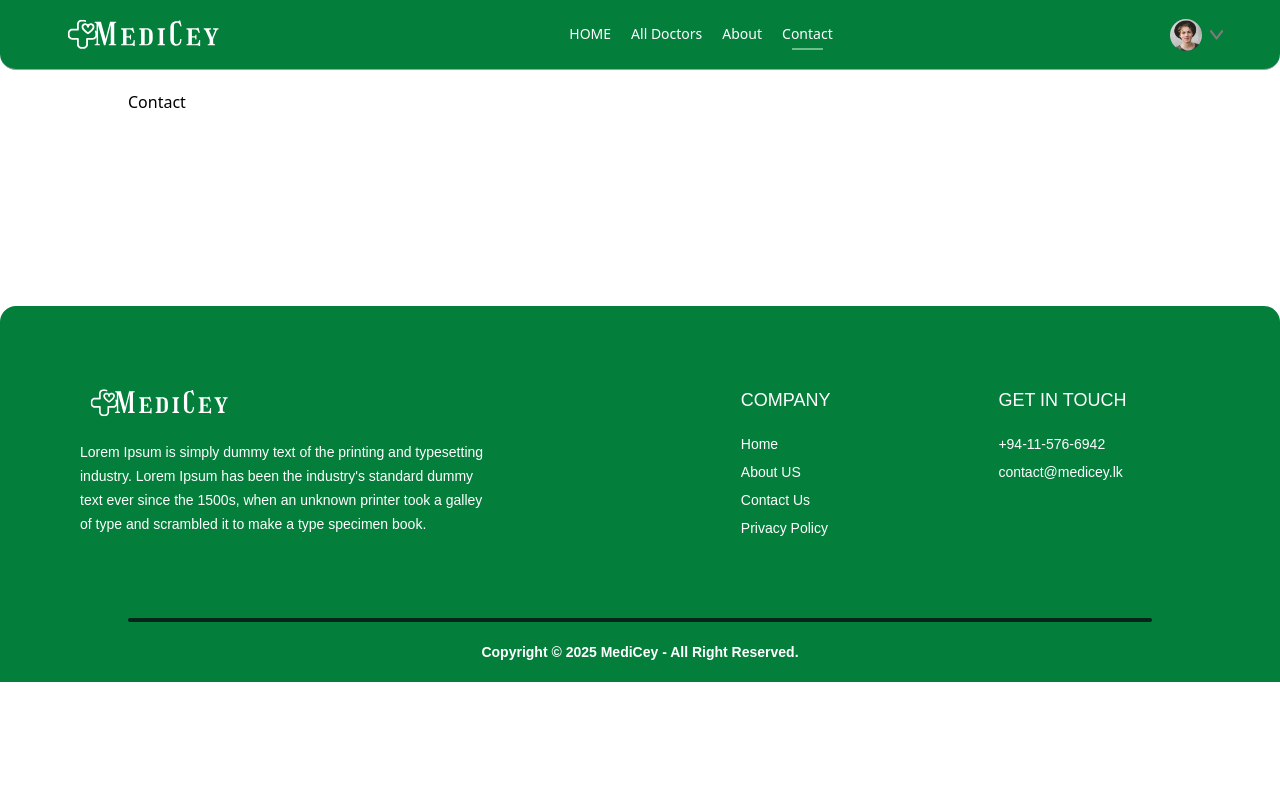
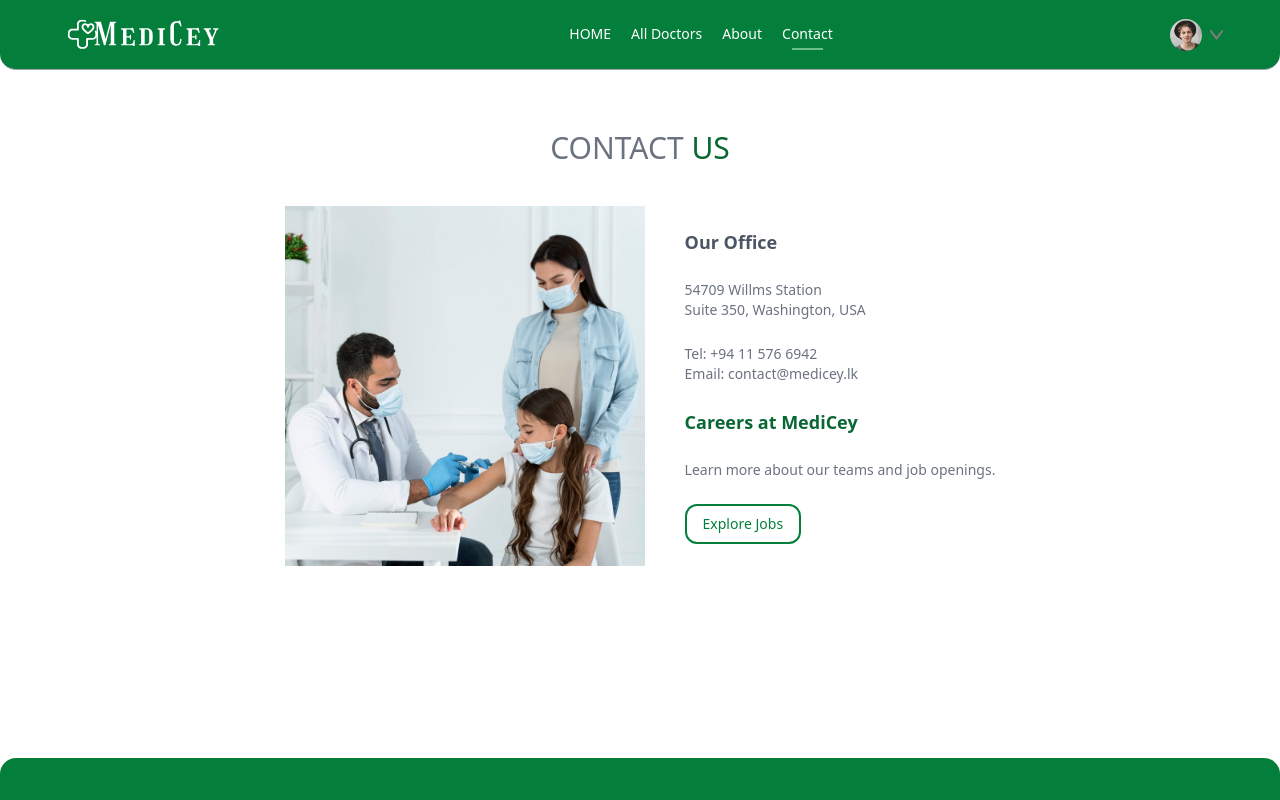
Before and after one commit to raslanrizvi/doctor-booking-mern, a React (Vite) app in the folder frontend/: page /contact in a window 1280 px wide. Shown: the top 800 px of the page. Built offline with nearby package versions, Linux system fonts and the light colour scheme.

Commit message:
Created & Completed

```diff
--- a/frontend/src/pages/Contact.jsx
+++ b/frontend/src/pages/Contact.jsx
@@ -1,7 +1,50 @@
-import React from "react";
+import React from "react"
+import { assets } from "../assets/assets"
 
 const Contact = () => {
-  return <div>Contact</div>;
-};
+  return (
+    <div>
+      {/* Page Heading */}
+      <div>
+        <p className='text-center text-3xl pt-10 text-gray-500 uppercase'>
+          Contact <span className='text-[#096733]'>US</span>
+        </p>
+      </div>
+      {/* Image on Left */}
+      <div className='my-10 flex flex-col justify-center md:flex-row gap-10 mb-28 text-sm'>
+        <img
+          className='w-full md:max-w-[360px]'
+          src={assets.contact_image}
+          alt=''
+        />
+        {/* Text On Right */}
+        <div className='flex flex-col justify-center items-start gap-6'>
+          <p className='font-semibold text-lg text-gray-600'>Our Office</p>
+          <p className='text-gray-500'>
+            54709 Willms Station <br /> Suite 350, Washington, USA
+          </p>
+          <div>
+            <a className='text-gray-500' href='tel:+94115766942'>
+              Tel: +94 11 576 6942
+            </a>
+            <br />
+            <a className='text-gray-500' href='mailto:contact@medicey.lk'>
+              Email: contact@medicey.lk
+            </a>
+          </div>
+          <p className='font-semibold text-lg text-[#096733]'>
+            Careers at MediCey
+          </p>
+          <p className='text-gray-500'>
+            Learn more about our teams and job openings.
+          </p>
+          <button className='border-2 border-[#047e3b] px-4 py-2 rounded-xl text-[#047e3b] hover:text-white hover:bg-secondary transition-all duration-500'>
+            Explore Jobs
+          </button>
+        </div>
+      </div>
+    </div>
+  )
+}
 
-export default Contact;
+export default Contact
```
